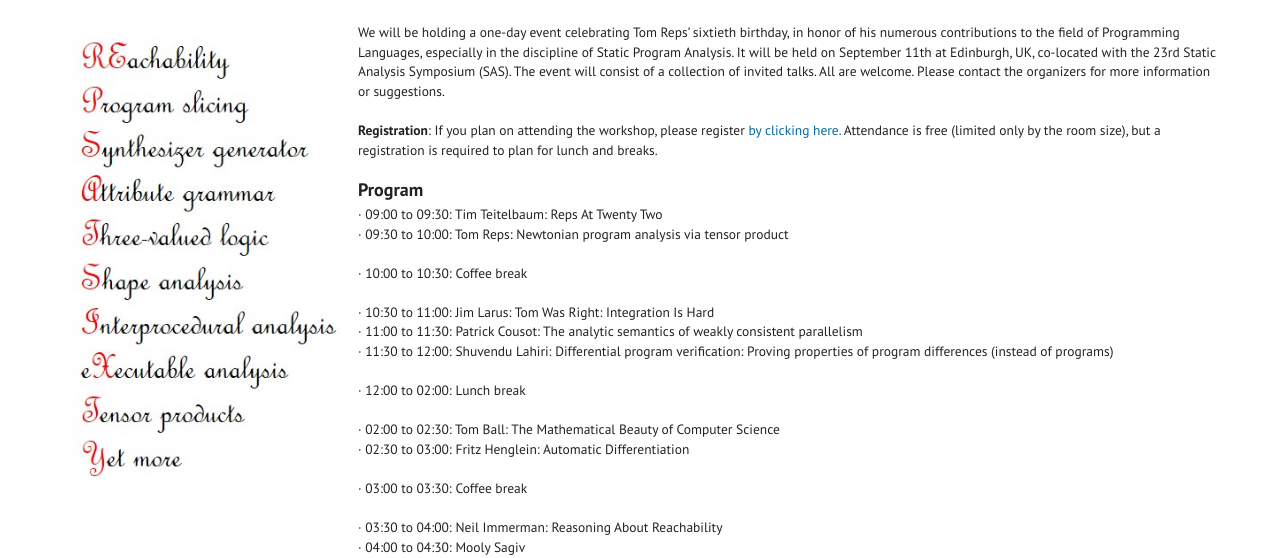
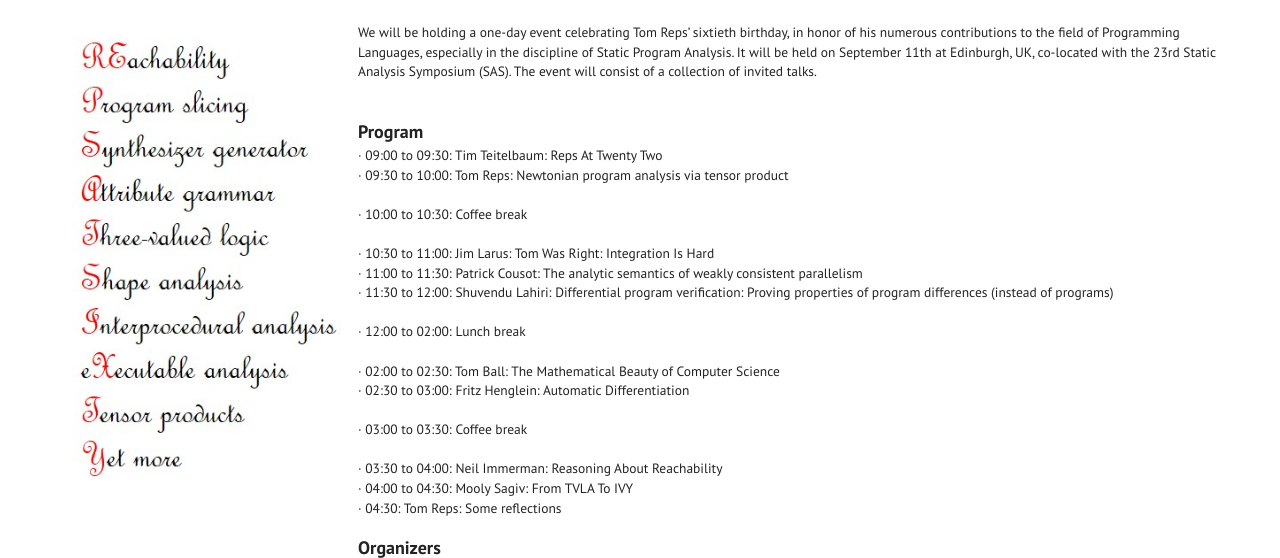
Before and after one commit to barghouthi/repsatsixty, a plain HTML site: page index.html in a window 1280 px wide. Shown: the part 189-747 px from the top of the page. Drawn offline with nearby package versions, Linux system fonts and the light colour scheme.

Commit message:
minor changes

```diff
--- a/index.html
+++ b/index.html
@@ -86,13 +86,7 @@
                           We will be holding a one-day event celebrating Tom Reps’ sixtieth birthday, in honor of his numerous contributions to the field of Programming Languages,
                           especially in the discipline of Static Program Analysis.  It will be held on September 11th at Edinburgh, UK, co-located with the 23rd Static Analysis Symposium (SAS).
                           The event will consist of a collection of invited talks.
-                          All are welcome.
-                          Please contact the organizers for more information or suggestions.<br><br>
-
-                          <b>Registration</b>:
-                          If you plan on attending the workshop,
-                          please register <a href="http://www.epay.ed.ac.uk/browse/extra_info.asp?compid=1&modid=2&deptid=24&catid=42&prodid=2363">by clicking here.</a>
-                          Attendance is free (limited only by the room size), but a registration is required to plan for lunch and breaks.
+			  <br><br>
 
                           <h1>Program</h1>
 ·         09:00 to 09:30: Tim Teitelbaum: Reps At Twenty Two
@@ -117,7 +111,7 @@
 <br><br>
 ·         03:30 to 04:00: Neil Immerman: Reasoning About Reachability
 <br>
-·         04:00 to 04:30: Mooly Sagiv
+·         04:00 to 04:30: Mooly Sagiv: From TVLA To IVY
 <br>
 ·         04:30: Tom Reps: Some reflections
 <br><br>
```
